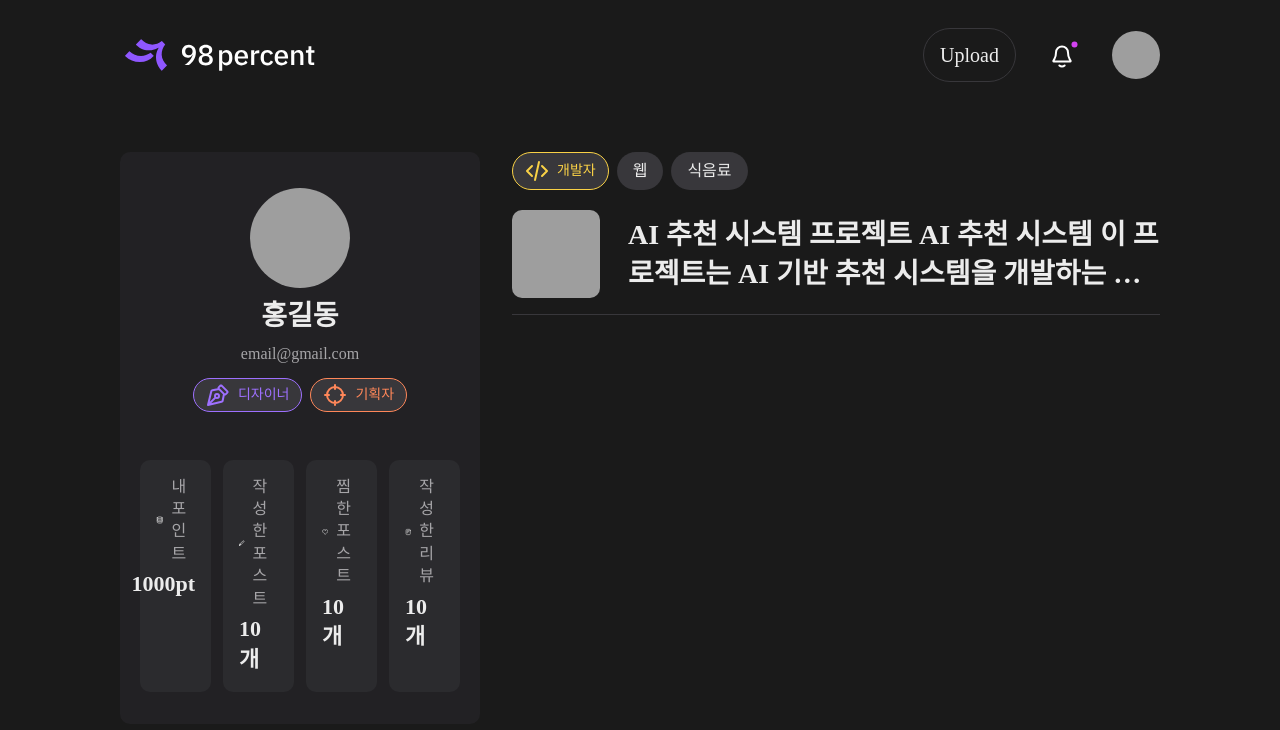
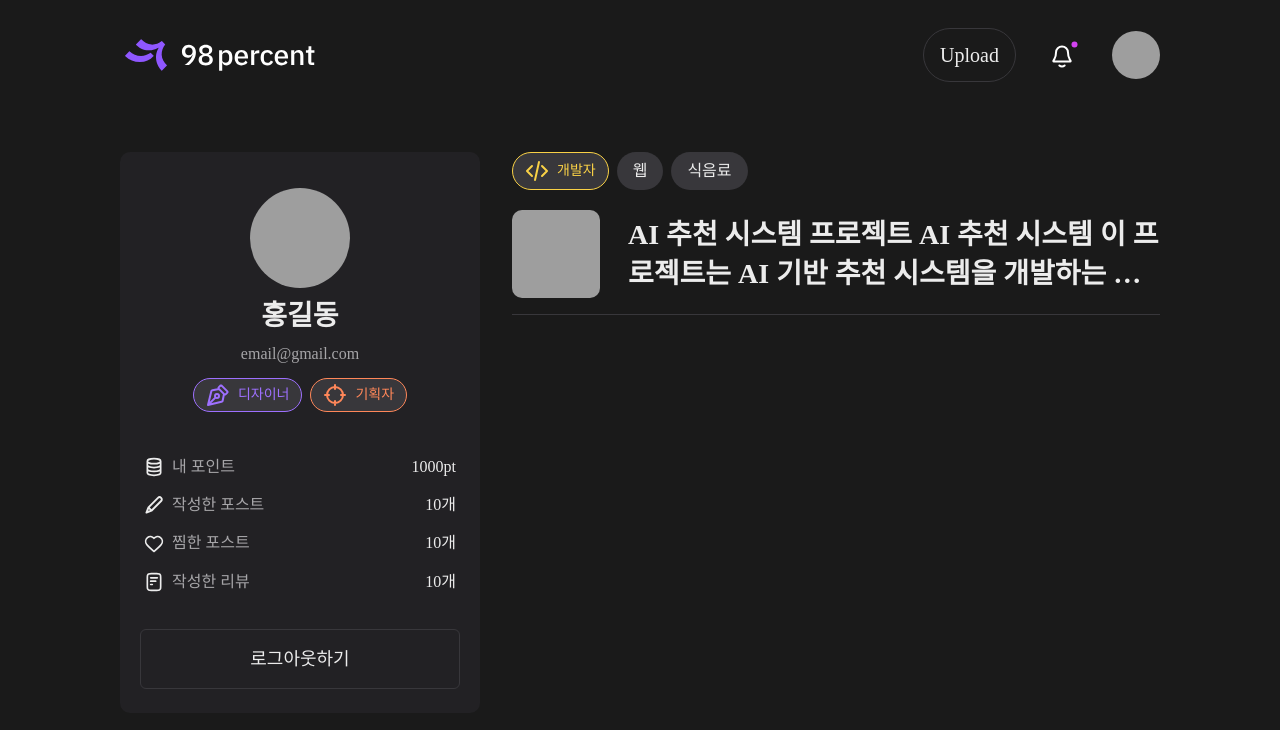
Before and after one commit to dnd-side-project/dnd-12th-8-frontend, a Next.js app: page /mypage in a window 1280 px wide. Shown: the top 730 px of the page. Built offline with nearby package versions, Linux system fonts and the light colour scheme; grey boxes are pictures that could not be loaded.

Commit message:
design: Update mypage sidebar

```diff
--- a/src/components/mypage/ProfileSidebar.tsx
+++ b/src/components/mypage/ProfileSidebar.tsx
@@ -1,5 +1,6 @@
 import Image from 'next/image';
 import { CoinsStackedIcon, FileIcon, HeartIcon, PencilIcon } from '@/assets/icons';
+import Button from '@/components/@shared/button/Button';
 import RoleChip, { RoleVariant } from '@/components/@shared/chip/RoleChip';
 
 interface ProfileSidebarProps {
@@ -54,19 +55,19 @@ const ProfileSidebar = ({
     ];
 
     const InfoItem = ({ icon, label, value }: InfoItemProps) => (
-      <div className="flex flex-col gap-1 rounded-[10px] bg-gray-700 p-4">
-        <div className="flex items-center gap-2">
+      <div className="flex flex-col gap-1 rounded-[10px] bg-gray-700 p-4 laptop:flex-row laptop:justify-between laptop:bg-transparent laptop:p-1">
+        <div className="flex items-center gap-2 font-body3">
           {icon}
           <span className="text-gray-200">{label}</span>
         </div>
         <div className="flex justify-end">
-          <span className="font-subtitle text-gray-50">{value}</span>
+          <span className="font-subtitle text-gray-50 laptop:font-body3">{value}</span>
         </div>
       </div>
     );
 
     return (
-      <div className="laptop:grid-row mt-10 grid grid-cols-2 gap-3 rounded-[10px] font-body3 text-gray-50 sm:grid-cols-4">
+      <div className="mt-8 grid grid-cols-2 gap-3 rounded-[10px] font-body3 text-gray-50 sm:grid-cols-4 laptop:flex laptop:flex-col laptop:gap-2">
         {items.map((item, index) => (
           <InfoItem key={index} {...item} />
         ))}
@@ -95,29 +96,28 @@ const ProfileSidebar = ({
     );
   };
 
-  // const onClickLogout = () => {
-  //   console.log('로그아웃하기');
-  // };
+  const onClickLogout = () => {
+    console.log('로그아웃하기');
+  };
 
   return (
-    <div className="z-30 w-full rounded-[10px] bg-gray-800 px-5 pt-9 pb-6 laptop:sticky laptop:top-30 laptop:h-fit laptop:w-[360px] laptop:border-none">
-      <div className="mx-auto w-full flex-col items-stretch justify-between gap-2 tablet:max-w-[800px] laptop:flex">
+    <div className="z-30 w-full laptop:sticky laptop:top-30 laptop:h-fit laptop:w-[360px] laptop:border-none desktop:w-[400px]">
+      <div className="mx-auto w-full flex-col items-stretch justify-between gap-2 rounded-[10px] bg-gray-800 px-5 pt-9 pb-6 tablet:max-w-[800px] laptop:flex">
         <div className="flex-1">{sidebarHeader()}</div>
         <div className="flex-1">{sidebarInfo()}</div>
         <div className="flex flex-row gap-4 laptop:flex-col laptop:gap-2">
           {/* <button className="w-full rounded-lg bg-gray-700 py-3 text-white">
             내 정보 수정하기
           </button> */}
-
-          {/* <Button
-            variant="lined"
-            size="lg"
-            className="h-[48px] max-w-55 px-4 font-body2 tablet:max-w-100 laptop:h-[60px]"
-            onClick={onClickLogout}
-          >
-            로그아웃하기
-          </Button> */}
         </div>
+        <Button
+          variant="lined"
+          size="lg"
+          className="mt-4 hidden max-w-55 px-4 font-body2 tablet:max-w-100 laptop:block laptop:h-[60px]"
+          onClick={onClickLogout}
+        >
+          로그아웃하기
+        </Button>
       </div>
     </div>
   );
```
